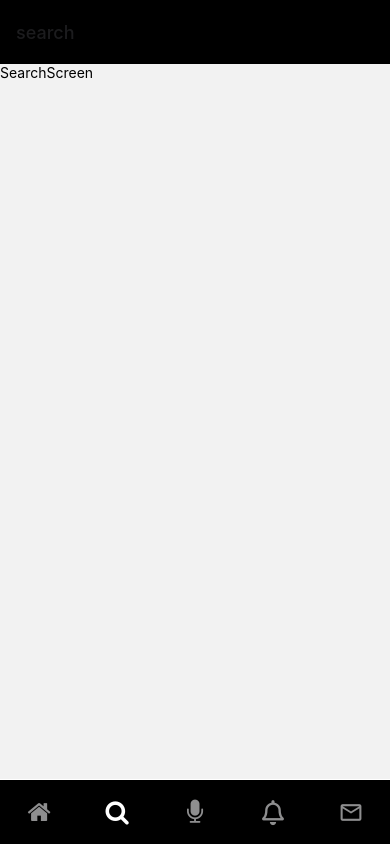
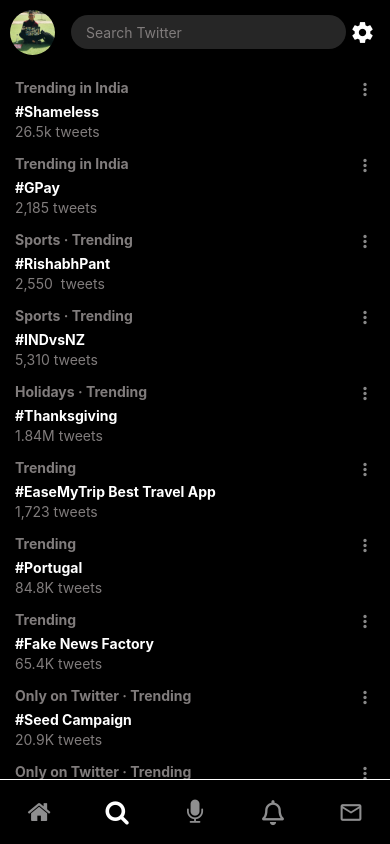
Before and after one commit to mobahaa2001/twitter-clone, a React Native app: screen /search in a window 390 px wide. Built offline with nearby package versions, Linux system fonts and the light colour scheme.

Commit message:
Search Screen Finished

```diff
--- /dev/null
+++ b/src/Components/SearchProfCard.js
@@ -0,0 +1,69 @@
+import { StyleSheet, Text, View, Image } from 'react-native'
+import React from 'react'
+import MaterialIcons from "react-native-vector-icons/MaterialIcons"
+
+const SearchProfCard = ({ id, name, verified, prof }) => {
+  return (
+    <View style={styles.container}>
+        <View style={styles.leftCont}>
+            <Image
+                source={{uri: prof}}
+                style={{height: 45, width: 45, borderRadius: 30, }}
+            />
+        </View>
+        <View style={styles.rightCont}>
+            <View style={styles.topCont}>
+                <View style={styles.nameCont}>
+                    <Text style={styles.nameText}>{name}</Text>
+                    {verified &&
+                        <MaterialIcons
+                            name='verified'
+                            color={"white"}
+                            size={20}
+                        />
+                    }
+                    <Text style={styles.idText}>@{id}</Text>
+                </View>
+            </View>
+        </View>
+    </View>
+  )
+}
+
+export default SearchProfCard
+
+const styles = StyleSheet.create({
+    container: {
+        flexDirection: "row",
+        paddingBottom: 5,
+        borderBottomColor: "#2A2E30",
+        borderBottomWidth: 1,
+    },
+    leftCont: {
+
+    },
+    rightCont: {
+        flex: 1,
+        paddingTop: 6,
+        paddingBottom: 5,
+        marginLeft: 5,
+        flexDirection: "column",
+        justifyContent: "center",
+    },
+    topCont: {
+        flex: 1,
+
+    },
+    nameCont: {
+        flexDirection: "row"
+    },
+    nameText: {
+        color: "#E7E9EA",
+        fontWeight: "bold",
+        marginRight: 5,
+    },
+    idText: {
+        marginLeft:5,
+        color: "#888"
+    },
+})
--- /dev/null
+++ b/src/Components/TrendingCard.js
@@ -0,0 +1,53 @@
+import { StyleSheet, Text, View } from 'react-native'
+import React from 'react'
+import MaterialCommunityIcons from "react-native-vector-icons/MaterialCommunityIcons"
+
+const TrendingCard = ({ topic, count, hashtag }) => {
+  return (
+    <View style={styles.container}>
+        <View style={styles.topCont}>
+            <View >
+                <Text style={styles.trendText}>{topic}</Text>
+            </View>
+            <View>
+                <MaterialCommunityIcons
+                    name='dots-vertical'
+                    color={"#888"}
+                    size={20}
+                />
+            </View>
+        </View>
+        <View>
+            <Text style={styles.hashtagText}>#{hashtag}</Text>
+            <Text style={styles.tweetContText}>{count} tweets</Text>
+        </View>
+    </View>
+  )
+}
+
+export default TrendingCard
+
+const styles = StyleSheet.create({
+    container: {
+        marginTop: 15,
+        paddingLeft: 15,
+        paddingRight: 15,
+    },
+    topCont: {
+        flexDirection: "row",
+        justifyContent: "space-between",
+    },
+    trendText: {
+        color: "#807c7c",
+        fontWeight: "700",
+    },
+    hashtagText: {
+        color: "#fff",
+        fontWeight: "700",
+        marginTop: 3,
+        marginBottom: 3,
+    },
+    tweetContText: {
+        color: "#807c7c",
+    },
+})
--- a/src/Screens/HomeScreen.js
+++ b/src/Screens/HomeScreen.js
@@ -13,7 +13,7 @@
             headerLeft: () => (
 
                 <Image
-                    style={{height: 45, width: 45, borderRadius: 30, marginLeft: 15}}
+                    style={{height: 45, width: 45, borderRadius: 30, marginLeft: 10}}
                     source={require('../assets/my.jpg')}
                 />
             ),
--- a/src/Screens/SearchScreen.js
+++ b/src/Screens/SearchScreen.js
@@ -1,14 +1,88 @@
-import { StyleSheet, Text, View } from 'react-native'
-import React from 'react'
+import { StyleSheet, Text, View, TextInput, Image, Dimensions, ScrollView } from 'react-native'
+import React, { useEffect, useState } from 'react'
+import MaterialIcons from "react-native-vector-icons/MaterialIcons"
+import TrendingCard from '../Components/TrendingCard'
+import SearchProfCard from '../Components/SearchProfCard'
+import { TrendingData, DummyData } from '../mock/DummyData'
 
-const SearchScreen = () => {
+const ScreenWidth = Dimensions.get("window").width
+
+const SearchScreen = ({navigation}) => {
+
+  const [user, setUser] = useState([])
+  const data = DummyData
+
+  useEffect(() => (
+    navigation.setOptions({
+      headerTitle: () => (
+        <TextInput
+          placeholder='Search Twitter'
+          placeholderTextColor={"#807c7c"}
+          style={styles.searchText}
+          onChangeText={searchUser}
+        />
+      ),
+      headerLeft: () => (
+        <Image
+          source={require("../assets/my.jpg")}
+          style= {{height: 45, width: 45, borderRadius: 30, marginLeft: 10}}
+        />
+      ),
+      headerRight: () => (
+        <MaterialIcons
+          name='settings'
+          color={"white"}
+          size={25}
+          style={styles.settingIcon}
+        />
+      ),
+    })
+  ), [])
+
+  const searchUser = (e) => {
+    if(e) {
+      setUser(data.filter(data => data.id.includes(e)))
+    } else {
+      setUser([])
+    }
+  }
+
   return (
-    <View>
-      <Text>SearchScreen</Text>
+    <View style={styles.container}>
+      <ScrollView>
+        {user?.map(data =>
+        <SearchProfCard key={data.id} prof={data.prof} id={data.id} name={data.name} verified={data.verified} />
+        )}
+        {TrendingData.map(data =>
+          <TrendingCard key={data.id} topic={data.topic} hashtag={data.hashtag} count={data.count} />
+        )}
+      </ScrollView>
     </View>
   )
 }
 
 export default SearchScreen
 
-const styles = StyleSheet.create({})
+const styles = StyleSheet.create({
+  container: {
+    flex: 1,
+    backgroundColor: "#000",
+  },
+  searchText: {
+    flex: 2,
+    backgroundColor: "#262626",
+    paddingLeft: 15,
+    textAlignVertical: "center",
+    height: "100%",
+    width: ScreenWidth-115,
+    marginTop: 15,
+    marginBottom: 15,
+    borderRadius: 50,
+    color: "#fff",
+    borderWidth: 0,
+    fontWeight: "400",
+  },
+  settingIcon: {
+    marginRight:15
+  },
+})
```
